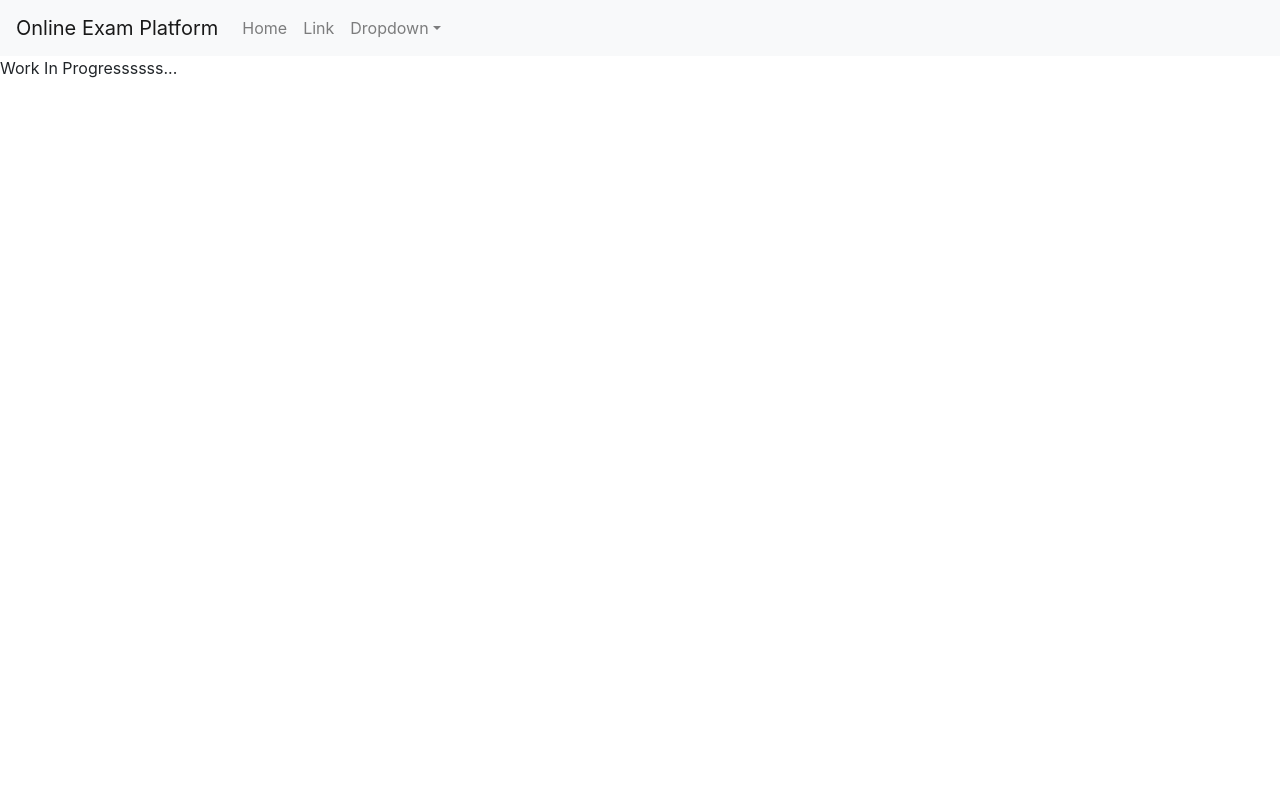
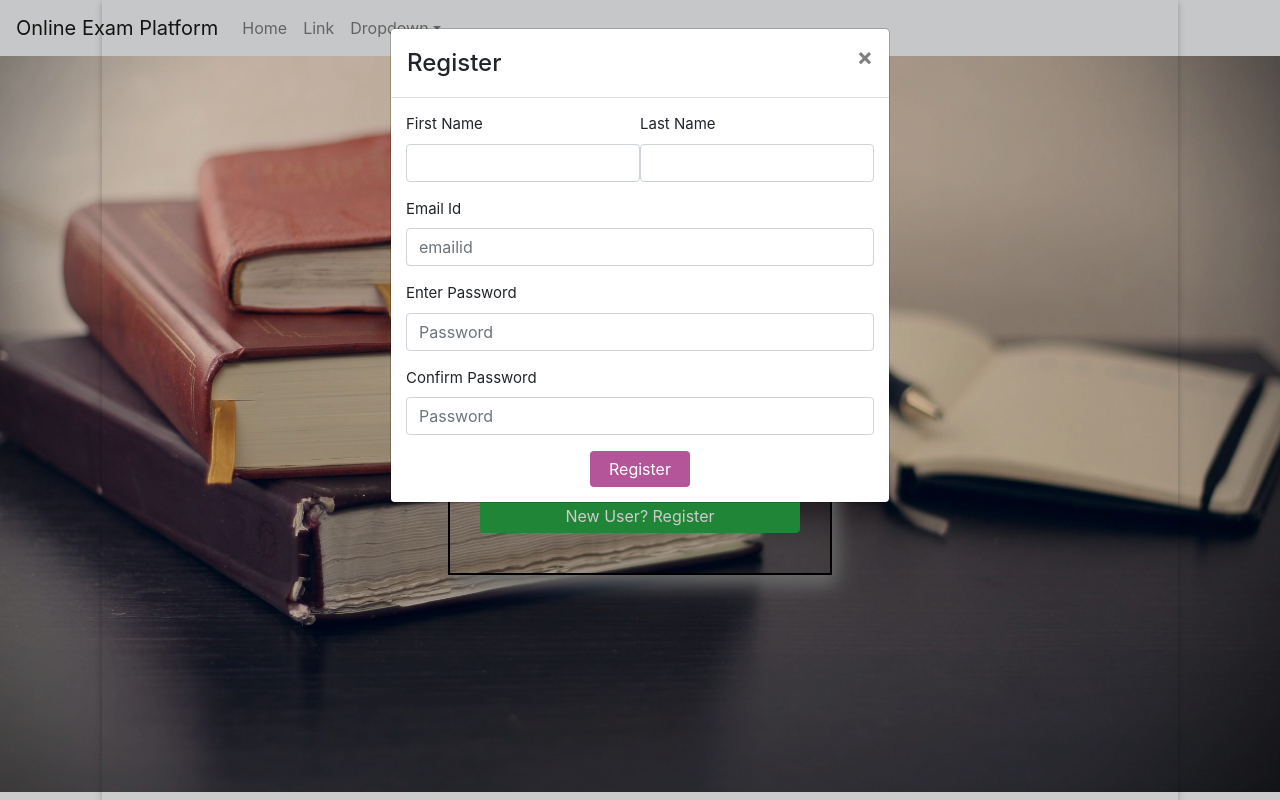
Before and after one commit to pavitra71994/my-app, a React (Create React App) app: page / in a window 1280 px wide. Both pictures are taken after a click on the button "New User? Register". Built offline with nearby package versions, Linux system fonts and the light colour scheme; no server answers.

Commit message:
Register Page Created

```diff
--- a/package.json
+++ b/package.json
@@ -12,6 +12,7 @@
     "gh-pages": "^3.1.0",
     "jquery": "3.5.1",
     "js-cookie": "^2.2.1",
+    "mdbreact": "^4.27.0",
     "node-sass": "4.14.1",
     "react": "^16.13.1",
     "react-bootstrap": "1.3.0",
--- a/src/components/Common/Login/Login.js
+++ b/src/components/Common/Login/Login.js
@@ -80,15 +80,15 @@ class Login extends Component {
         />
         {this.state.isAuth ? (
           <ExamPanel />
-        ) : !this.state.showRegistrationPageFlag ? (
+        ) : !this.state.show ? (
           <div className="bkImg">
             <LoginForm
               loginHandler={this.handleLogin}
-              registerHandler={this.registerHandler}
+              registerHandler={this.modalShow}
             />
           </div>
         ) : (
-          <Register />
+          ""
         )}
       </div>
     );
--- a/src/components/Common/LoginForm/LoginForm.css
+++ b/src/components/Common/LoginForm/LoginForm.css
@@ -20,7 +20,6 @@
     width: auto;
     height: 36px;
     margin-bottom: 10px;
-    background-color: green;
   }
 }
 
@@ -48,7 +47,6 @@
     width: auto;
     height: 36px;
     margin-bottom: 10px;
-    background-color: green;
     font-size: 12px;
   }
 }
--- a/src/components/Common/LoginForm/LoginForm.js
+++ b/src/components/Common/LoginForm/LoginForm.js
@@ -1,6 +1,7 @@
 import React, { Component } from "react";
 
 import { Button, Form } from "react-bootstrap";
+import Register from "../Register";
 import "./LoginForm.css";
 
 class LoginForm extends Component {
@@ -8,9 +9,12 @@ class LoginForm extends Component {
     super(props);
     this.state = {
       email: "",
+      show: false,
     };
     this.handleEmailChange = this.handleEmailChange.bind(this);
     this.handlePasswordChange = this.handlePasswordChange.bind(this);
+    this.modalShow = this.modalShow.bind(this);
+    this.onHide = this.onHide.bind(this);
   }
   handleEmailChange = (e) => {
     this.setState({ email: e.target.value });
@@ -19,6 +23,20 @@ class LoginForm extends Component {
   handlePasswordChange = (e) => {
     this.setState({ password: e.target.value });
   };
+
+  modalShow() {
+    console.log("clicked1");
+    this.setState({
+      show: true,
+    });
+  }
+
+  onHide() {
+    console.log("clicked");
+    this.setState({
+      show: false,
+    });
+  }
 
   render() {
     return (
@@ -61,14 +79,19 @@ class LoginForm extends Component {
               Submit
             </Button>
             <Button
-              variant="primary"
+              variant="success"
               className="buttonLookregister"
-              onClick={this.props.registerHandler}
+              onClick={this.modalShow}
             >
               New User? Register
             </Button>
           </div>
         </Form>
+        {this.state.show ? (
+          <Register show={this.modalShow} onHide={this.onHide} />
+        ) : (
+          ""
+        )}
       </div>
     );
   }
--- a/src/components/Common/Register/Register.css
+++ b/src/components/Common/Register/Register.css
@@ -0,0 +1,50 @@
+.modalBodyRegisterLook {
+  padding: 15px;
+}
+
+.registerNameLableLook {
+  display: flex;
+}
+
+.registerButtonCss {
+  /* background-color: #00bcd4 !important; */
+  background-color: #b35598 !important;
+  width: 100px;
+  border: 0;
+}
+
+.registerButtonCss:hover {
+  box-shadow: 0 5px 11px 0 rgba(0, 0, 0, 0.18), 0 4px 15px 0 rgba(0, 0, 0, 0.15);
+  border: 0;
+}
+
+.registerButtonContainer {
+  text-align: center;
+}
+
+@media screen and (min-width: 501px) {
+  .modalRegisterLook {
+    width: 40%;
+    margin-left: 30%;
+    margin-right: 30%;
+    background: none;
+    font-size: 15px;
+    box-shadow: 0 2px 5px 0 rgba(0, 0, 0, 0.16),
+      0 2px 10px 0 rgba(0, 0, 0, 0.12);
+  }
+}
+
+@media screen and (max-width: 500px) {
+}
+.modalRegisterLook {
+  width: 84%;
+  margin-left: 8%;
+  margin-right: 8%;
+  background: none;
+  font-size: 15px;
+  box-shadow: 0 2px 5px 0 rgba(0, 0, 0, 0.16), 0 2px 10px 0 rgba(0, 0, 0, 0.12);
+}
+
+.backdropClassName {
+  opacity: 0.2 !important;
+}
--- a/src/components/Common/Register/Register.js
+++ b/src/components/Common/Register/Register.js
@@ -1,34 +1,59 @@
 import React, { Component } from "react";
-import { Button, Form, Row, Col } from "react-bootstrap";
+import "./Register.css";
+import { Modal, Form, Row, Col, Button } from "react-bootstrap";
 
 class Register extends Component {
   render() {
     return (
       <div>
-        Work In Progressssss...
-        {/* <Form>
-          <Form.Group as={Row} controlId="formPlaintextEmail">
-            <Form.Label column sm="2">
-              Email
-            </Form.Label>
-            <Col sm="10">
-              <Form.Control
-                plaintext
-                readOnly
-                defaultValue="email@example.com"
-              />
-            </Col>
-          </Form.Group>
+        <Modal
+          {...this.props}
+          aria-labelledby="contained-modal-title-vcenter"
+          className="modalRegisterLook"
+          backdropClassName="backdropClassName"
+          backdrop="static"
+        >
+          <Modal.Header closeButton>
+            <Modal.Title>Register</Modal.Title>
+          </Modal.Header>
+          <Modal.Body className="show-grid" className="modalBodyRegisterLook">
+            <Form>
+              <div className="registerNameLableLook">
+                <Form.Group controlId="exampleForm.ControlInput1">
+                  <Form.Label>First Name</Form.Label>
+                  <Form.Control type="text" />
+                </Form.Group>
+                <Form.Group controlId="exampleForm.ControlInput1">
+                  <Form.Label>Last Name</Form.Label>
+                  <Form.Control type="text" />
+                </Form.Group>
+              </div>
 
-          <Form.Group as={Row} controlId="formPlaintextPassword">
-            <Form.Label column sm="2">
-              Password
-            </Form.Label>
-            <Col sm="10">
-              <Form.Control type="password" placeholder="Password" />
-            </Col>
-          </Form.Group>
-        </Form> */}
+              <Form.Group controlId="exampleForm.ControlInput1">
+                <Form.Label>Email Id</Form.Label>
+                <Form.Control type="email" placeholder="emailid" />
+              </Form.Group>
+              <Form.Group controlId="exampleForm.ControlInput1">
+                <Form.Label>Enter Password</Form.Label>
+                <Form.Control type="password" placeholder="Password" />
+              </Form.Group>
+              <Form.Group controlId="exampleForm.ControlInput1">
+                <Form.Label>Confirm Password</Form.Label>
+                <Form.Control type="password" placeholder="Password" />
+              </Form.Group>
+              <div className="registerButtonContainer">
+                <Button className="registerButtonCss">Register</Button>
+              </div>
+
+              {/* <Button
+                className="registerCloseButtonCss"
+                onClick={this.props.onHide}
+              >
+                Close
+              </Button> */}
+            </Form>
+          </Modal.Body>
+        </Modal>
       </div>
     );
   }
```
Also changed, not shown: 1 other file (tests, documents, lock files or other folders).
